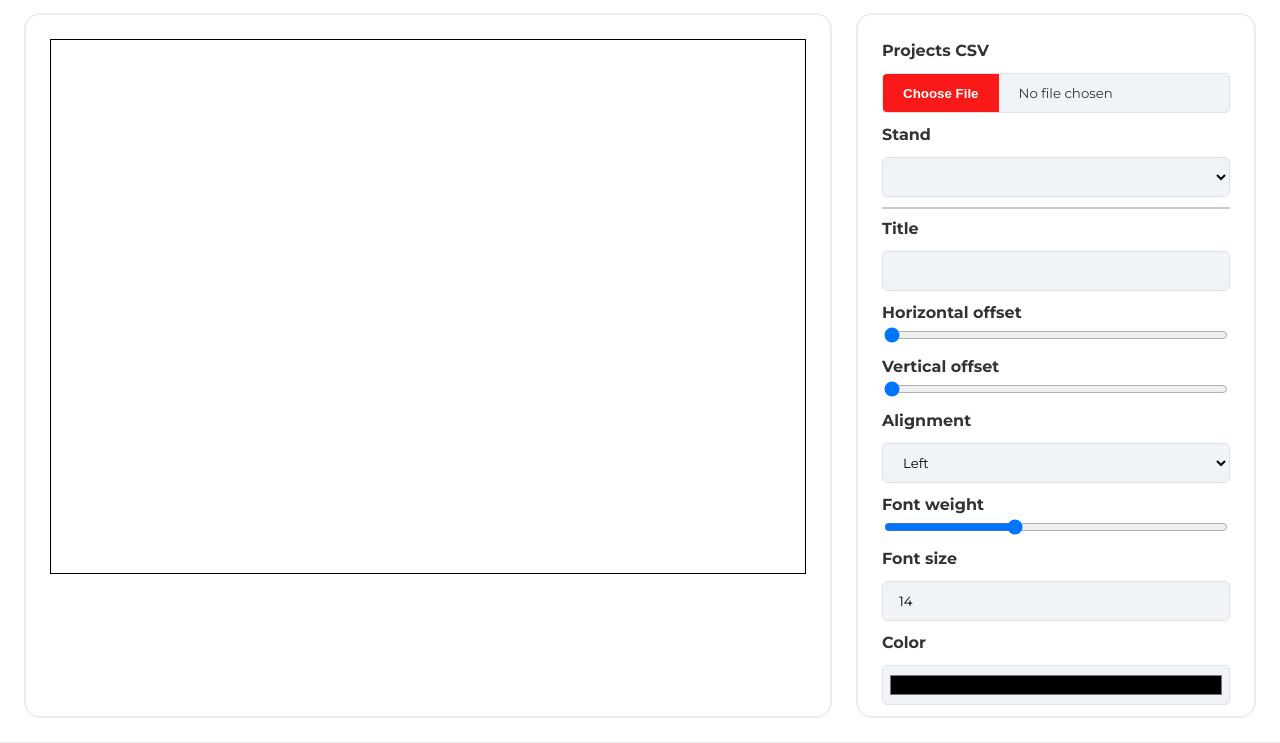
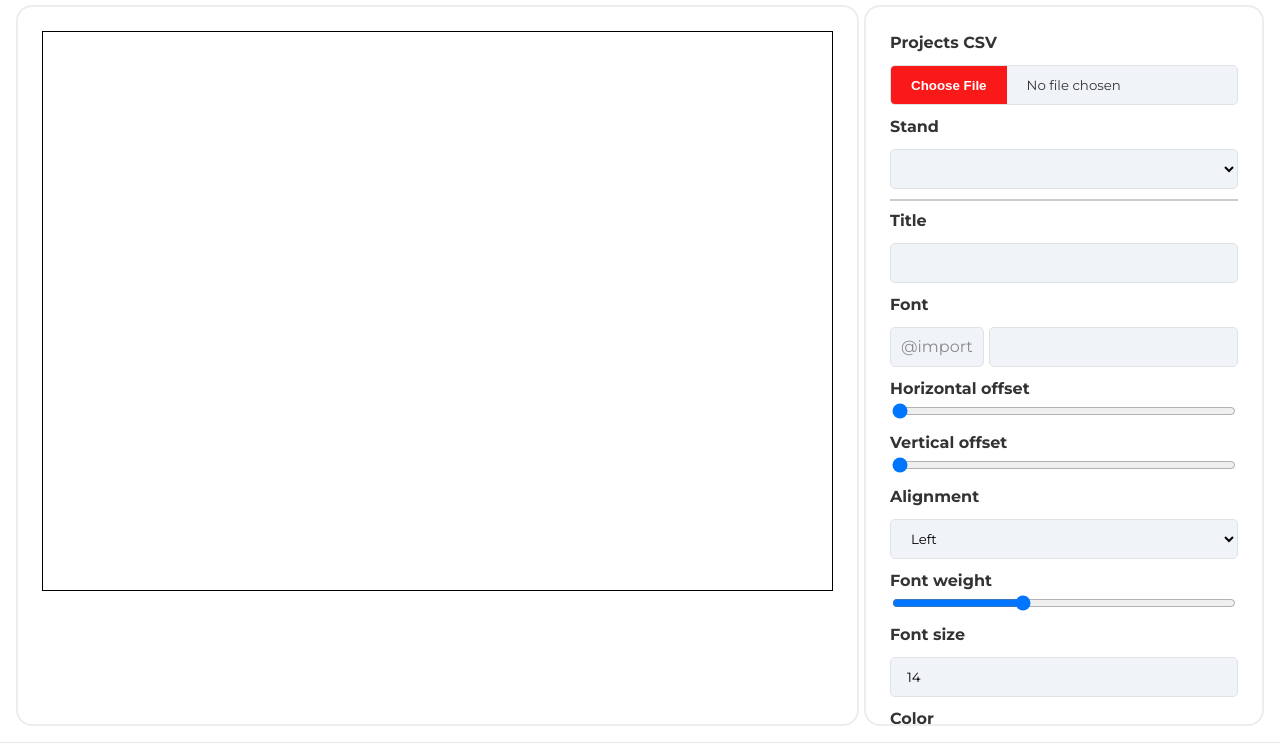
Before and after one commit to magmarecerca/diploma-generator, a plain HTML site: page index.html in a window 1280 px wide. Shown: the part 57-800 px from the top of the page. Drawn offline with Linux system fonts and the light colour scheme.

Commit message:
feat: new fields mock

```diff
--- a/css/editor-fields.css
+++ b/css/editor-fields.css
@@ -274,3 +274,26 @@ input[type=file]::file-selector-button {
     color: white;
     background-color: var(--default-button-bg) !important;
 }
+
+#edit .field .font-entry {
+    display: flex;
+    gap: 5px;
+}
+
+#edit .field .font-entry .font-import {
+    padding: 10px;
+    transition-duration: 0.2s;
+
+    border: var(--default-form-border) solid 1px;
+    border-radius: 5px;
+    height: 40px;
+
+    margin: 10px 0 0 0;
+    gap: 10px;
+    display: flex;
+    align-items: center;
+    justify-content: center;
+    text-decoration: none;
+    background-color: var(--magma-gray-bg);
+    color: #888888;
+}
--- a/css/index.css
+++ b/css/index.css
@@ -166,7 +166,8 @@ footer a {
     background-color: #fff;
     border-bottom: 1px solid #e8e8e8;
     display: flex;
-    padding: 24px 0;
+    padding: 16px;
+    gap: 5px;
 }
 
 .column {
@@ -176,22 +177,18 @@ footer a {
     white-space: nowrap;
     vertical-align: top;
 
-    /*padding: 24px;*/
     border-radius: 16px;
     border-width: 2px;
     border-color: #efecea;
     border-style: solid;
-    margin: 0 12px;
 }
 
 #edit {
-    margin-right: 24px;
     flex: 1;
     max-width: 400px;
     padding: 24px;
 }
 #preview {
-    margin-left: 24px;
     flex: 1;
     padding: 24px;
     display: flex;
--- a/index.html
+++ b/index.html
@@ -66,6 +66,13 @@
             <input type="text" id="title" name="title">
         </div>
         <div class="field">
+            <label for="title-font">Font</label>
+            <div class="font-entry">
+                <div class="font-import">@import</div>
+                <input type="text" id="title-font" name="title-font">
+            </div>
+        </div>
+        <div class="field">
             <label for="title-x">Horizontal offset</label>
             <input type="range" id="title-x" name="title-x" min="0" max="100" value="0" step="0.1">
         </div>
@@ -116,6 +123,13 @@
             <button id="add-participant" class="add">Add participant</button>
         </div>
         <div class="field">
+            <label for="participant-font">Font</label>
+            <div class="font-entry">
+                <div class="font-import">@import</div>
+                <input type="text" id="participant-font" name="participant-font">
+            </div>
+        </div>
+        <div class="field">
             <label for="participant-x">Horizontal offset</label>
             <input type="range" id="participant-x" name="participant-x" min="0" max="100" value="0" step="0.1">
         </div>
```
